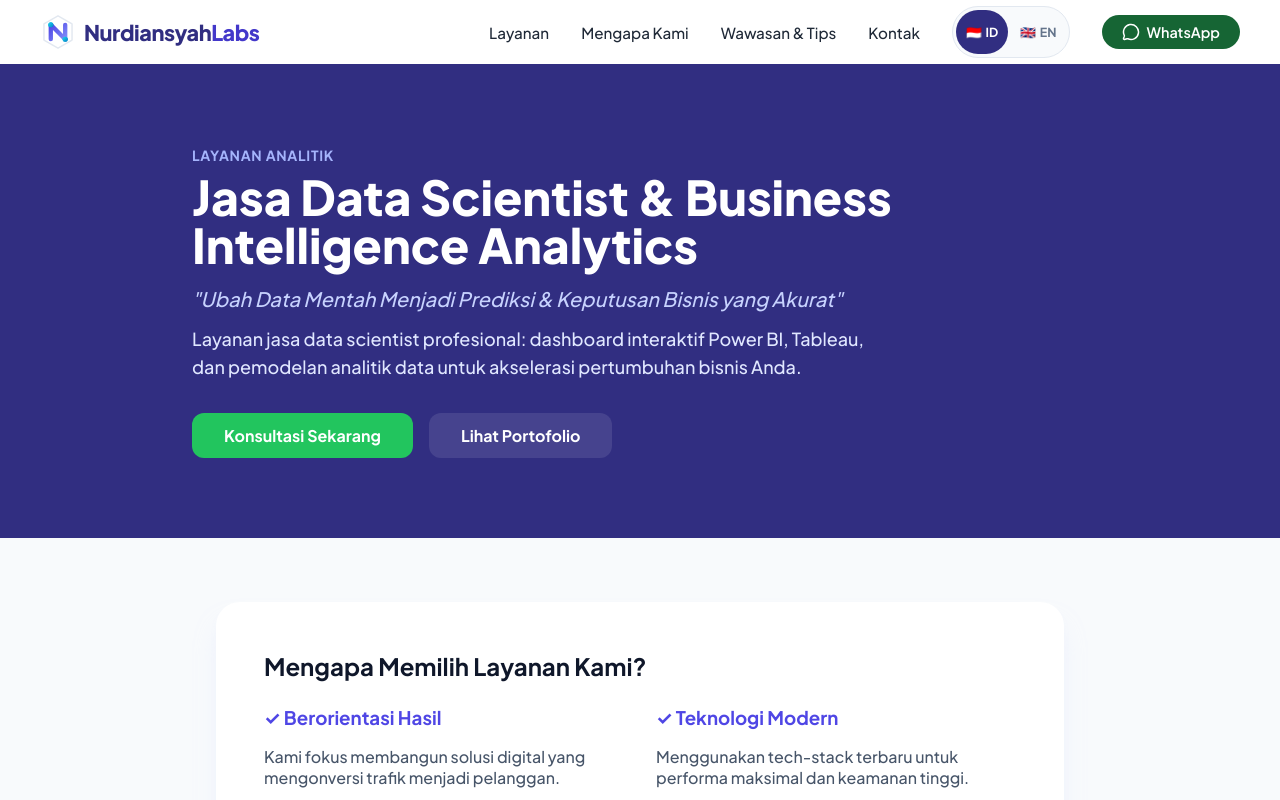
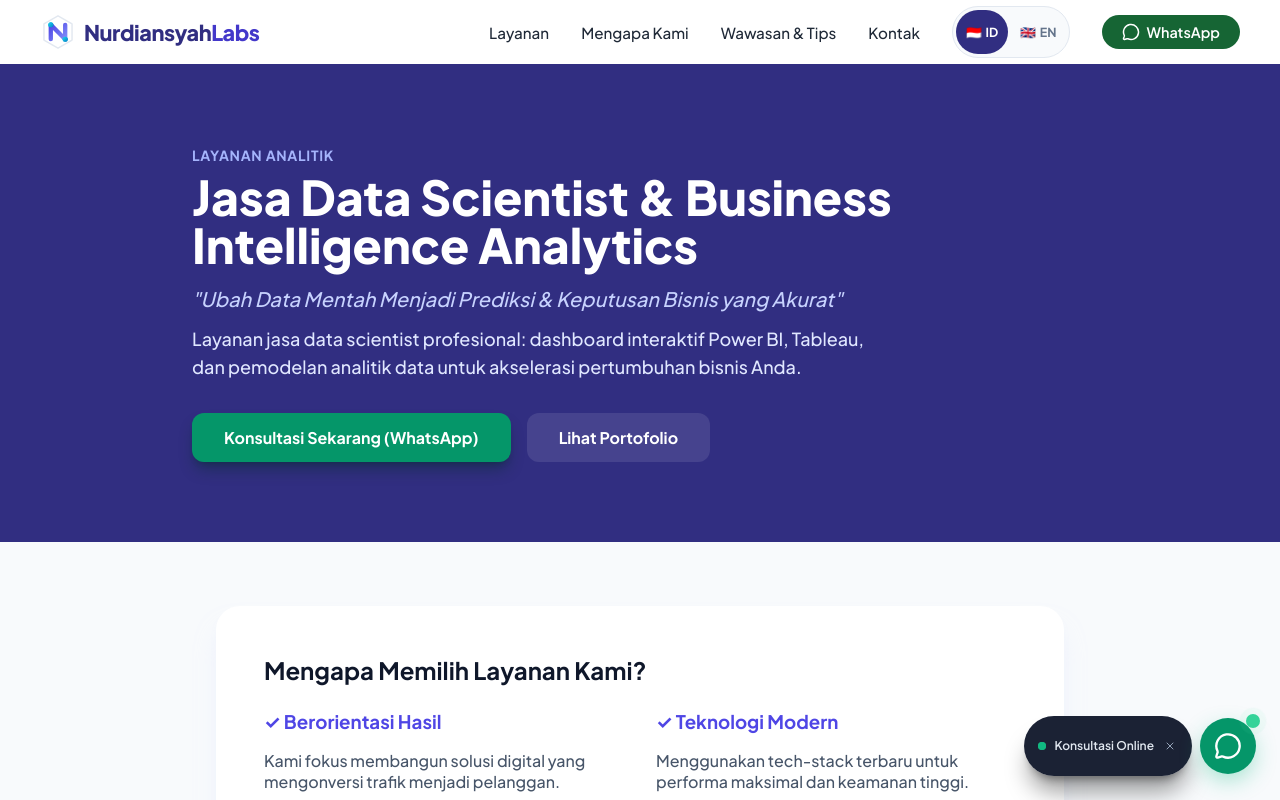
Before and after one commit to Nurdiansyah0/nurdiansyahlabs-react, a React (Vite) app: page /services/data-analyst in a window 1280 px wide. Shown: the top 800 px of the page. Built offline with nearby package versions, Linux system fonts and the light colour scheme.

Commit message:
feat(cro): add floating WhatsApp quick consultation and enhance service page CTAs

```diff
--- a/src/App.jsx
+++ b/src/App.jsx
@@ -10,6 +10,7 @@ import { getOptimizedImg } from './utils/imgHelper'
 // Eagerly load the Home page because it's required for the initial render
 import Home from './pages/Home'
 import TerminalEasterEgg from './components/TerminalEasterEgg'
+import FloatingWhatsApp from './components/FloatingWhatsApp'
 
 // Lazy load all other routes to reduce First Load JS payload
 const LandingPageShowcase = lazy(() => import('./showcases/LandingPageShowcase'))
@@ -95,6 +96,7 @@ export default function App() {
                     <LazyMotion features={loadFeatures}>
                         <PageTracker />
                         <TerminalEasterEgg />
+                        <FloatingWhatsApp />
                         <Suspense fallback={<div style={{ minHeight: '100vh', display: 'flex', alignItems: 'center', justifyContent: 'center' }}><img src={getOptimizedImg("/assets/logo.svg", { w: 100 })} width="50" alt="Loading..." style={{ animation: 'pulse 1.5s infinite' }} /></div>}>
                             <main id="main-content">
                                 <Routes>
--- /dev/null
+++ b/src/components/FloatingWhatsApp.jsx
@@ -0,0 +1,105 @@
+import React, { useState, useEffect } from 'react'
+import { MessageCircle, X } from 'lucide-react'
+import { useLanguage } from '../i18n/LanguageContext'
+import { useTracker } from '../hooks/useTracker'
+import { useLocation } from 'react-router-dom'
+
+export default function FloatingWhatsApp() {
+    const { isIndo } = useLanguage()
+    const { trackEvent } = useTracker()
+    const location = useLocation()
+    const [isVisible, setIsVisible] = useState(false)
+    const [hasDismissed, setHasDismissed] = useState(false)
+
+    // Don't show in admin area
+    if (location.pathname.startsWith('/admin')) {
+        return null
+    }
+
+    // Show after scrolling 150px or after 3 seconds
+    useEffect(() => {
+        const handleScroll = () => {
+            if (window.scrollY > 150) {
+                setIsVisible(true)
+            }
+        }
+        window.addEventListener('scroll', handleScroll, { passive: true })
+        const timer = setTimeout(() => setIsVisible(true), 3000)
+
+        return () => {
+            window.removeEventListener('scroll', handleScroll)
+            clearTimeout(timer)
+        }
+    }, [])
+
+    if (!isVisible) return null
+
+    const waNumber = '6282176012461'
+    const waText = isIndo
+        ? encodeURIComponent('Halo NurdiansyahLabs, saya tertarik konsultasi mengenai pembuatan software dan website perusahaan.')
+        : encodeURIComponent('Hello NurdiansyahLabs, I would like to consult about enterprise software and website development.')
+    const waUrl = `https://wa.me/${waNumber}?text=${waText}`
+
+    const handleClick = () => {
+        trackEvent('whatsapp_floating_click', {
+            path: location.pathname,
+            source: 'floating_widget'
+        })
+    }
+
+    return (
+        <aside
+            aria-label="WhatsApp Quick Consultation"
+            className="fixed bottom-6 right-6 z-40 flex items-center gap-2 select-none group"
+            style={{ animation: 'fadeInUp 0.4s ease-out' }}
+        >
+            {/* Pop-up Badge Pill */}
+            {!hasDismissed && (
+                <div
+                    className="hidden sm:flex items-center gap-2 px-3.5 py-2 rounded-full bg-slate-900/95 border border-emerald-500/30 text-slate-100 text-xs font-semibold shadow-xl shadow-black/40 backdrop-blur-md transition-all hover:border-emerald-400"
+                >
+                    <span className="flex h-2 w-2 relative">
+                        <span className="animate-ping absolute inline-flex h-full w-full rounded-full bg-emerald-400 opacity-75"></span>
+                        <span className="relative inline-flex rounded-full h-2 w-2 bg-emerald-500"></span>
+                    </span>
+                    <a
+                        href={waUrl}
+                        target="_blank"
+                        rel="noreferrer"
+                        onClick={handleClick}
+                        className="text-slate-200 hover:text-white no-underline transition-colors"
+                    >
+                        {isIndo ? 'Konsultasi Online' : 'Chat with Engineer'}
+                    </a>
+                    <button
+                        type="button"
+                        onClick={() => setHasDismissed(true)}
+                        className="text-slate-400 hover:text-slate-200 p-0.5 rounded transition-colors"
+                        aria-label="Tutup notifikasi"
+                    >
+                        <X size={12} />
+                    </button>
+                </div>
+            )}
+
+            {/* Main Floating Button */}
+            <a
+                href={waUrl}
+                target="_blank"
+                rel="noreferrer"
+                onClick={handleClick}
+                aria-label={isIndo ? 'Hubungi kami via WhatsApp' : 'Contact us via WhatsApp'}
+                className="flex items-center justify-center w-14 h-14 rounded-full bg-emerald-600 hover:bg-emerald-500 text-white shadow-lg shadow-emerald-950/60 transition-transform active:scale-95 hover:scale-105 cursor-pointer relative"
+                style={{
+                    boxShadow: '0 8px 24px -4px rgba(16, 185, 129, 0.45)'
+                }}
+            >
+                <span className="absolute -top-1 -right-1 flex h-3.5 w-3.5">
+                    <span className="animate-ping absolute inline-flex h-full w-full rounded-full bg-emerald-300 opacity-75"></span>
+                    <span className="relative inline-flex rounded-full h-3.5 w-3.5 bg-emerald-400 border-2 border-slate-950"></span>
+                </span>
+                <MessageCircle size={28} className="text-white" />
+            </a>
+        </aside>
+    )
+}
--- a/src/pages/ServicePage.jsx
+++ b/src/pages/ServicePage.jsx
@@ -65,11 +65,16 @@ export default function ServicePage() {
                         <p className="text-xl text-indigo-200 font-medium italic mb-3">"{service.tagline}"</p>
                     )}
                     <p className="text-lg text-indigo-100 max-w-2xl">{service.description}</p>
-                    <div className="mt-8 flex gap-4">
-                        <a href="https://wa.me/6282176012461" className="bg-green-500 hover:bg-green-700 text-white px-8 py-3 rounded-xl font-bold transition-all transform hover:scale-105">
-                            {isIndo ? 'Konsultasi Sekarang' : 'Start Your Project'}
+                    <div className="mt-8 flex flex-wrap gap-4">
+                        <a
+                            href={`https://wa.me/6282176012461?text=${encodeURIComponent(`Halo NurdiansyahLabs, saya tertarik konsultasi mengenai layanan ${service.title}.`)}`}
+                            target="_blank"
+                            rel="noreferrer"
+                            className="bg-emerald-600 hover:bg-emerald-500 text-white px-8 py-3.5 rounded-xl font-bold transition-all transform hover:scale-105 shadow-lg shadow-emerald-950/40 no-underline inline-flex items-center gap-2"
+                        >
+                            <span>{isIndo ? 'Konsultasi Sekarang (WhatsApp)' : 'Start Project on WhatsApp'}</span>
                         </a>
-                        <Link to="/" className="bg-white/10 hover:bg-white/20 text-white px-8 py-3 rounded-xl font-bold backdrop-blur-sm transition-all">
+                        <Link to="/" className="bg-white/10 hover:bg-white/20 text-white px-8 py-3.5 rounded-xl font-bold backdrop-blur-sm transition-all no-underline">
                             {isIndo ? 'Lihat Portofolio' : 'View Our Work'}
                         </Link>
                     </div>
```
Also changed, not shown: 1 other file (tests, documents, lock files or other folders).
